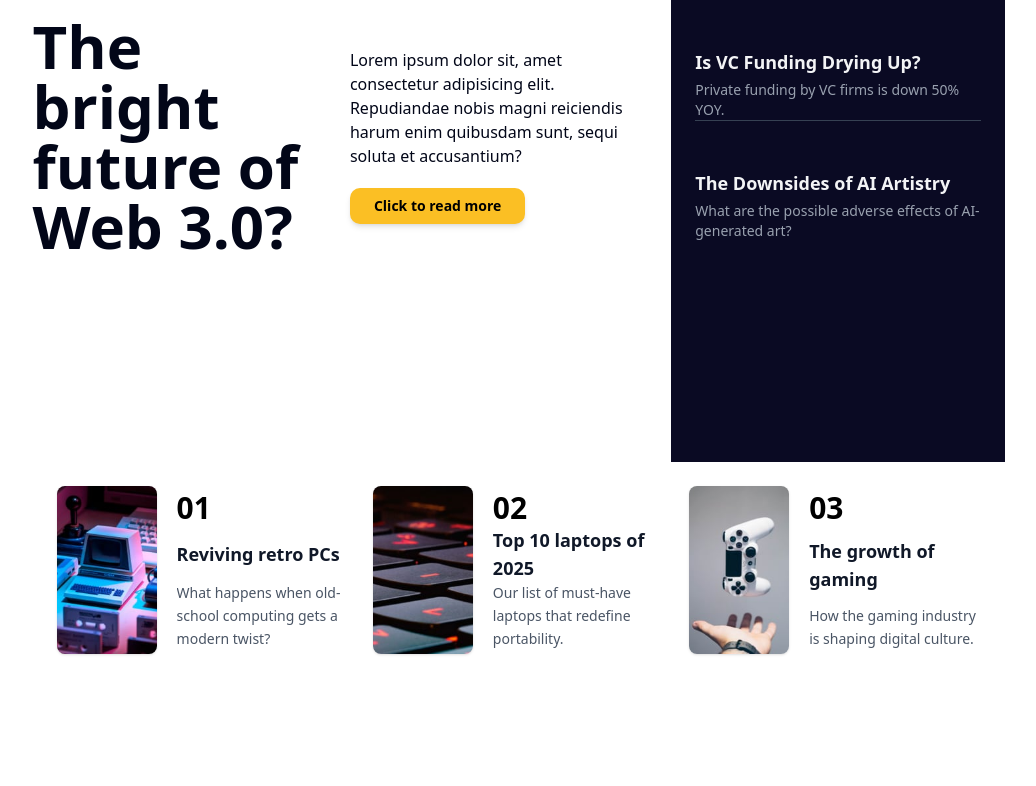
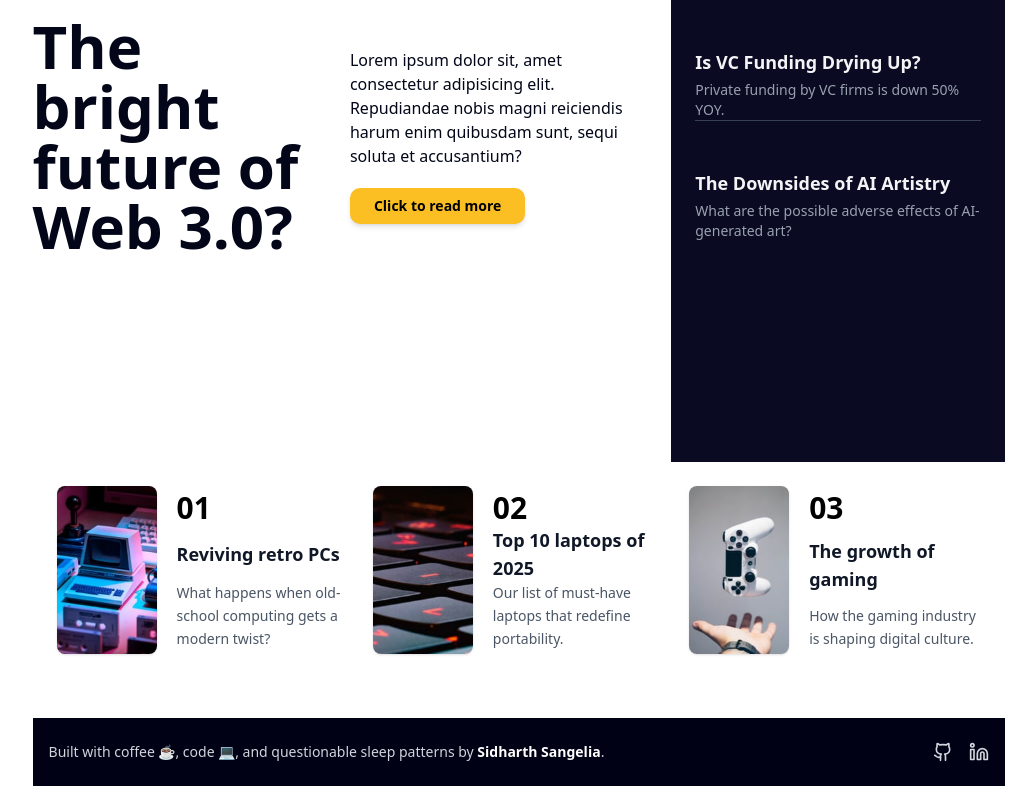
Before and after one commit to sidharthsangelia/news-website-frontend-mentor-nextjs, a Next.js app: page / in a window 1280 px wide. Shown: the part 390-1176 px from the top of the page, without its empty margins (121-1157 px from the left). Before the commit the page ends 1068 px from the top, so only its background shows below. Built offline with nearby package versions, Linux system fonts and the light colour scheme.

Commit message:
added footer

```diff
--- a/app/page.tsx
+++ b/app/page.tsx
@@ -1,3 +1,4 @@
+import Footer from "@/components/Footer";
 import Header from "@/components/Header";
 import Hero from "@/components/Hero";
 import TopStory from "@/components/TopStory";
@@ -9,6 +10,7 @@ export default function Home() {
         <Header />
         <Hero/>
         <TopStory/>
+        <Footer/>
       </div>
     </main>
   );
--- /dev/null
+++ b/components/Footer.tsx
@@ -0,0 +1,35 @@
+import React from "react";
+import { Github, Linkedin } from "lucide-react";
+
+function Footer() {
+  return (
+    <footer className="bg-[#000115] text-gray-300 py-6 px-4 mt-10">
+      <div className="max-w-6xl mx-auto flex flex-col md:flex-row items-center justify-between gap-4">
+        <p className="text-sm text-center md:text-left">
+          Built with coffee ☕, code 💻, and questionable sleep patterns by{" "}
+          <span className="font-semibold text-white">Sidharth Sangelia</span>.
+        </p>
+        <div className="flex items-center space-x-4">
+          <a
+            href="https://github.com/sidharthsangelia"
+            target="_blank"
+            rel="noopener noreferrer"
+            className="hover:text-white transition-colors"
+          >
+            <Github className="w-5 h-5" />
+          </a>
+          <a
+            href="https://www.linkedin.com/in/sidharthsangelia"
+            target="_blank"
+            rel="noopener noreferrer"
+            className="hover:text-white transition-colors"
+          >
+            <Linkedin className="w-5 h-5" />
+          </a>
+        </div>
+      </div>
+    </footer>
+  );
+}
+
+export default Footer;
```
